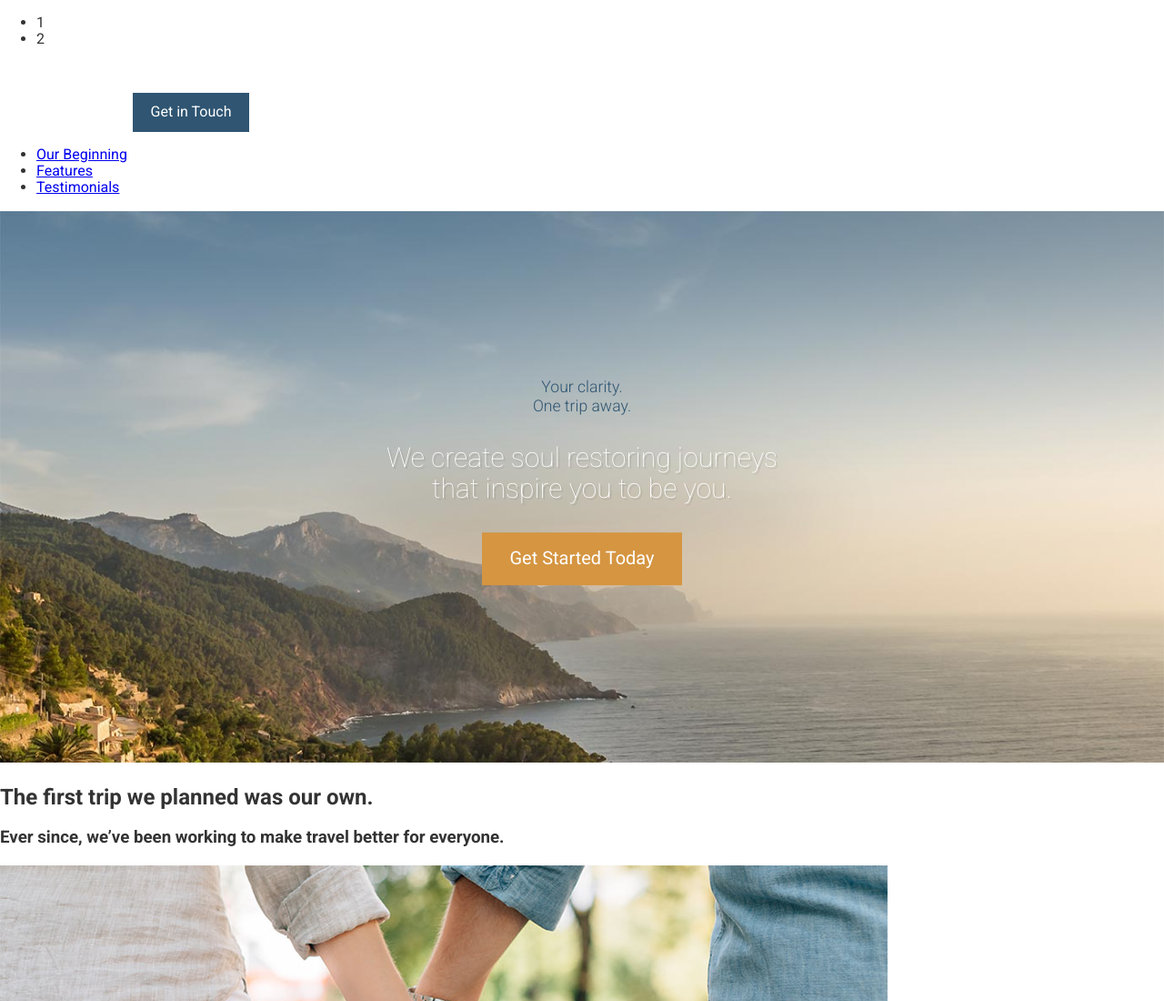
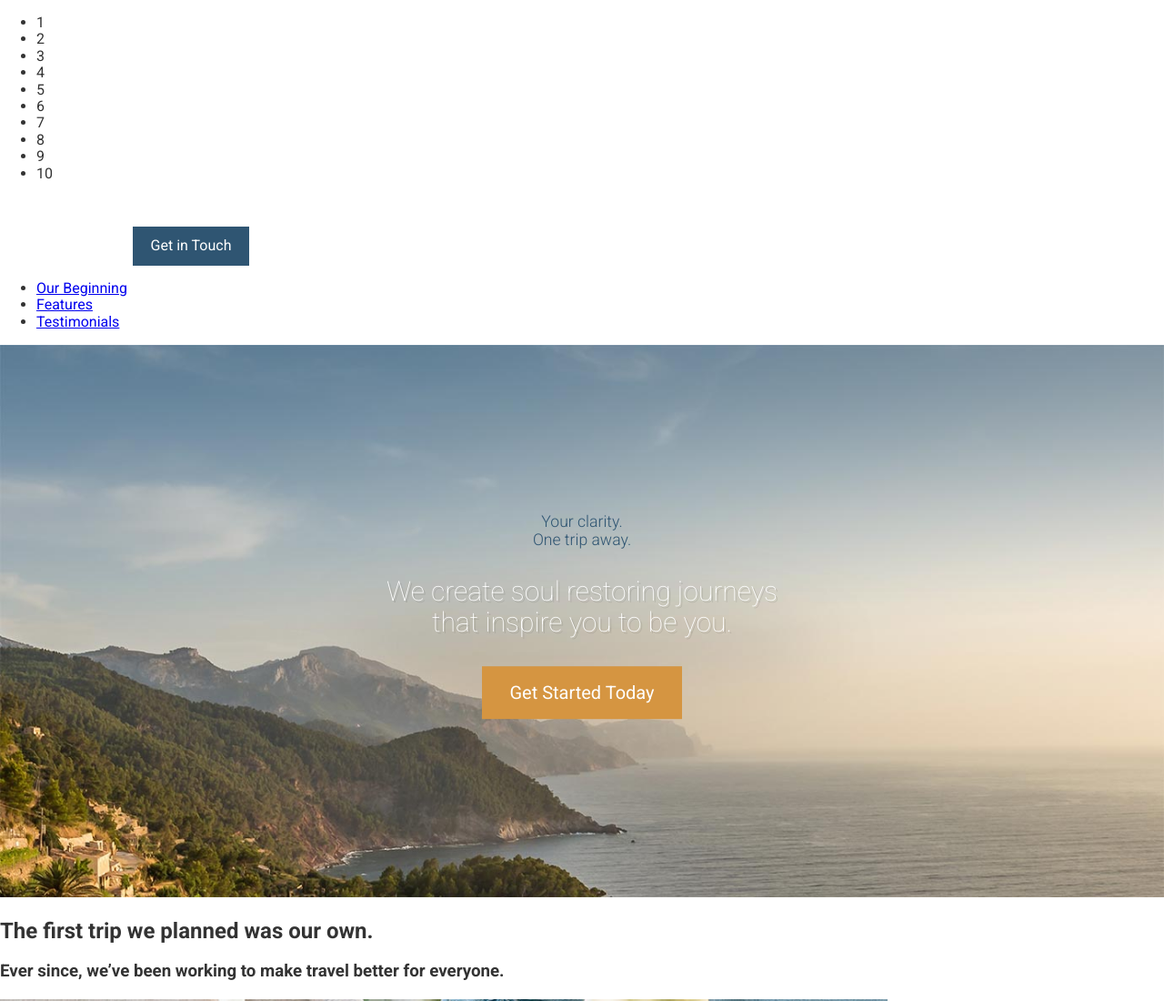
Before and after one commit to Gsyrx/travel-web, a plain HTML site: page app/index.html in a window 1280 px wide. Shown: the top 1100 px of the page at 91% size. Drawn offline with Linux system fonts and the light colour scheme.

Commit message:
Completed to 10

```diff
--- a/app/index.html
+++ b/app/index.html
@@ -21,6 +21,14 @@
     <ul>
       <li>1</li>
       <li>2</li>
+      <li>3</li>
+      <li>4</li>
+      <li>5</li>
+      <li>6</li>
+      <li>7</li>
+      <li>8</li>
+      <li>9</li>
+      <li>10</li>
     </ul>
     <header>
       <img src="assets/images/icons/clear-view-escapes.svg" />
```
